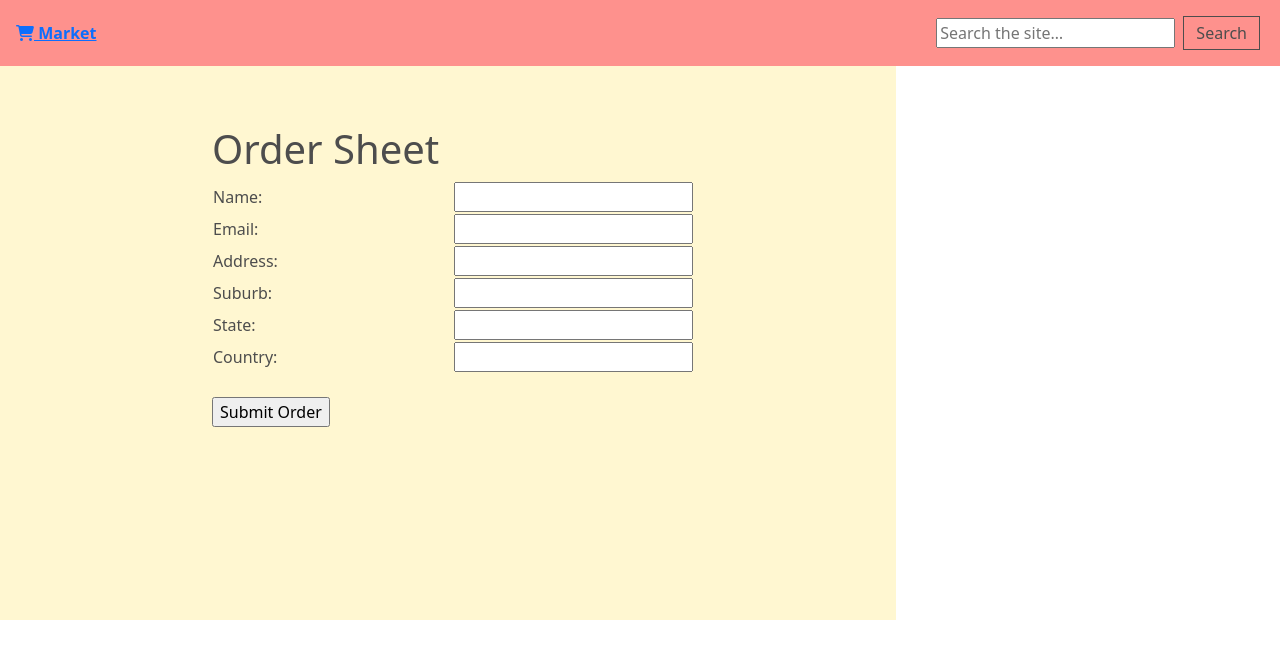
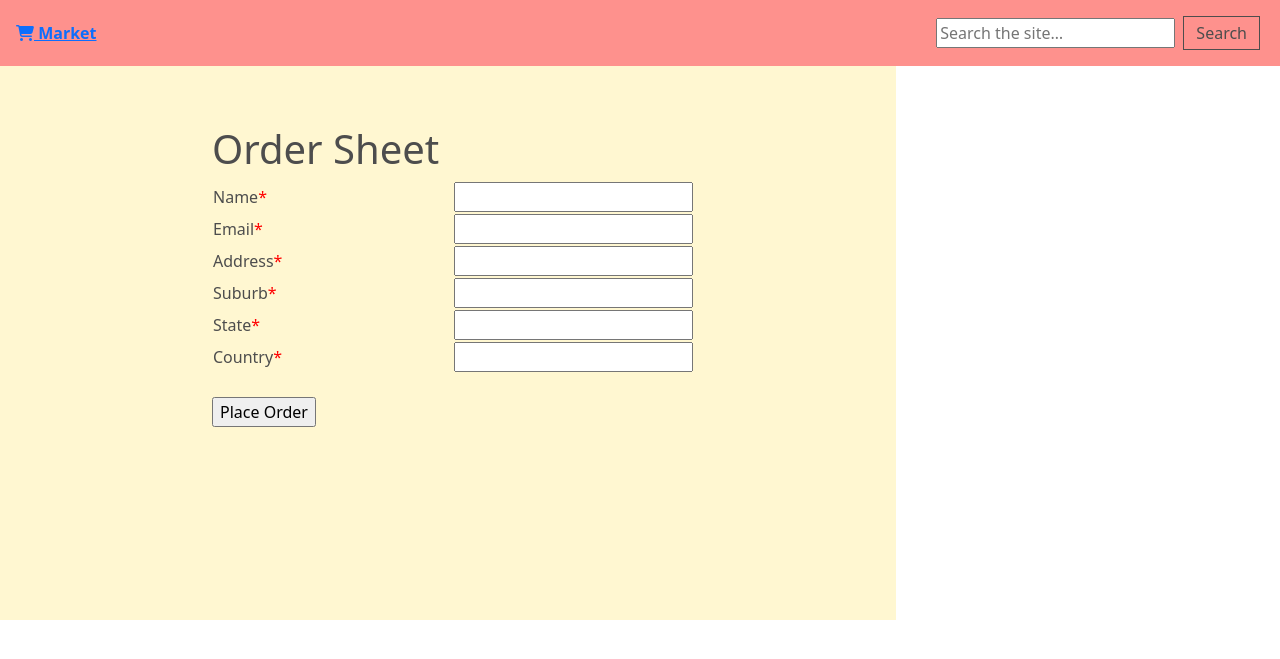
Before and after one commit to Coding-MJ/UTS_internet_programing_Assignment1, a PHP site: page /checkout.php in a window 1280 px wide. Shown: the top 659 px of the page. Run offline with PHP 8.4, Linux system fonts and the light colour scheme; some libraries are stand-ins or nearby versions.

Commit message:
image update

```diff
--- a/checkout.php
+++ b/checkout.php
@@ -81,33 +81,33 @@
 	<form name="orderForm" action="processOrder.php" onsubmit="return validateForm()" method="post">
 		<table>
 			<tr>
-				<td class="checkout-text">Name:</td>
+				<td class="checkout-text">Name<span style="color:red">*</span></td>
 				<td><input type="text" name="name"></td>
 			</tr>
 			<tr>
-				<td class="checkout-text">Email:</td>
+				<td class="checkout-text">Email<span style="color:red">*</span></td>
 				<td><input type="text" name="email"></td>
 			</tr>
 			<tr>
-				<td class="checkout-text">Address:</td>
+				<td class="checkout-text">Address<span style="color:red">*</span></td>
 				<td><input type="text" name="address"></td>
 			</tr>
 			<tr>
-				<td class="checkout-text">Suburb:</td>
+				<td class="checkout-text">Suburb<span style="color:red">*</span></td>
 				<td><input type="text" name="suburb"></td>
 			</tr>
 			<tr>
-				<td class="checkout-text">State:</td>
+				<td class="checkout-text">State<span style="color:red">*</span></td>
 				<td><input type="text" name="state"></td>
 			</tr>
 			<tr>
-				<td class="checkout-text">Country:</td>
+				<td class="checkout-text">Country<span style="color:red">*</span></td>
 				<td><input type="text" name="country"></td>
 			</tr>
 
 		</table>
 		<br>
-		<input type="submit" value="Submit Order">
+		<input type="submit" value="Place Order">
 	</form>
 	</div>
 	</div>
--- a/style.css
+++ b/style.css
@@ -244,7 +244,8 @@ button {
 }
 
 #cart {
-    flex-basis: 40%;
+    flex-basis: 100%;
+    height: 220px;
 }
 
 
```
Also changed, not shown: image/products/1000.jpg, image/products/1001.jpg, image/products/1004.jpg, image/products/1005.jpg, image/products/2000.jpg, image/products/2001.jpg.
